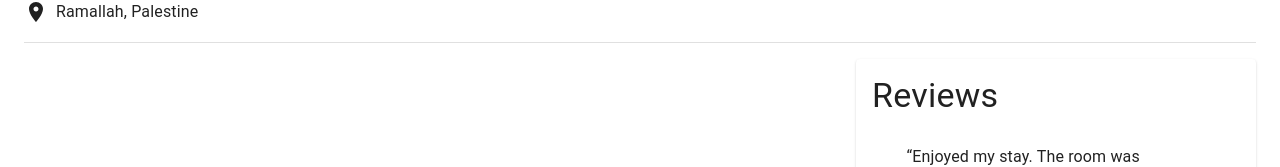
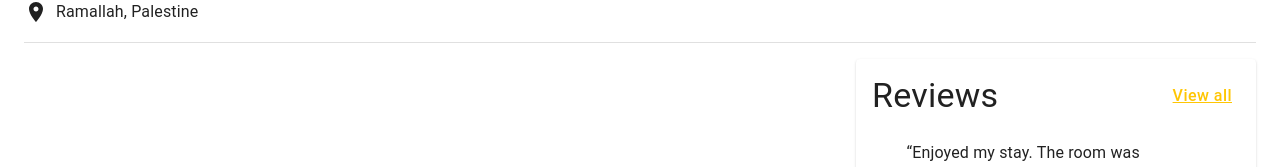
Before and after one commit to Jamal-SaadEddin/Travelo, a React (Vite) app: page / in a window 1280 px wide. Shown: the part 202-369 px from the top of the page. Built offline with nearby package versions, Linux system fonts and the light colour scheme.

Commit message:
Add reviews slider Header

```diff
--- a/src/components/ReviewsSlider/ReviewsSlider.tsx
+++ b/src/components/ReviewsSlider/ReviewsSlider.tsx
@@ -1,17 +1,16 @@
+import { Paper } from "@mui/material";
 import Slider from "react-slick";
 import "slick-carousel/slick/slick-theme.css";
 import "slick-carousel/slick/slick.css";
+import Header from "./components/Header";
 import ReviewItem from "./components/ReviewItem";
 import { reviews } from "./constants/reviews";
 import "./styles.css";
-import { Paper, Typography } from "@mui/material";
 
 const ReviewsSlider = () => {
   return (
     <Paper sx={{ p: 2 }}>
-      <Typography variant="h4" gutterBottom>
-        Reviews
-      </Typography>
+      <Header />
       <Slider infinite={false} className="slider-container">
         {reviews.slice(0, 5).map((review) => (
           <ReviewItem key={review.reviewId} review={review} />
--- /dev/null
+++ b/src/components/ReviewsSlider/components/Header.tsx
@@ -0,0 +1,27 @@
+import { Button, Stack, Typography } from "@mui/material";
+
+const styles = {
+  textTransform: "none",
+  fontSize: "1rem",
+  textDecoration: "underline",
+  "&:hover": {
+    textDecoration: "underline",
+    backgroundColor: "transparent",
+  },
+};
+
+const Header = () => {
+  return (
+    <Stack
+      direction="row"
+      justifyContent="space-between"
+      alignItems="center"
+      mb={1}
+    >
+      <Typography variant="h4">Reviews</Typography>
+      <Button sx={styles}>View all</Button>
+    </Stack>
+  );
+};
+
+export default Header;
```
